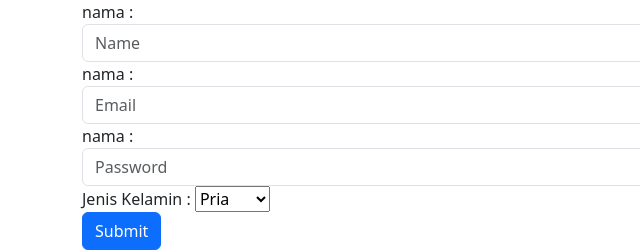
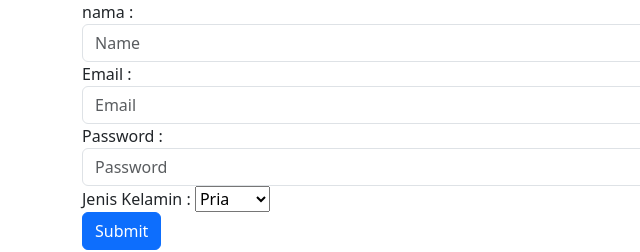
Before and after one commit to BertrandSupoyo/Sistem_mulmed, a plain HTML site: page index.html in a window 1280 px wide. Shown: the top 252 px of the page, 0-640 px from the left. Drawn offline with nearby package versions, Linux system fonts and the light colour scheme.

Commit message:
Update index.html

```diff
--- a/index.html
+++ b/index.html
@@ -26,7 +26,7 @@
             />
           </div>
           <div class="form-group">
-            <label for="Email"> nama :</label>
+            <label for="Email"> Email :</label>
             <input
               type="Email"
               class="form-control"
@@ -36,7 +36,7 @@
             />
           </div>
           <div class="form-group">
-            <label for="Password"> nama :</label>
+            <label for="Password"> Password :</label>
             <input
               type="Password"
               class="form-control"
```
